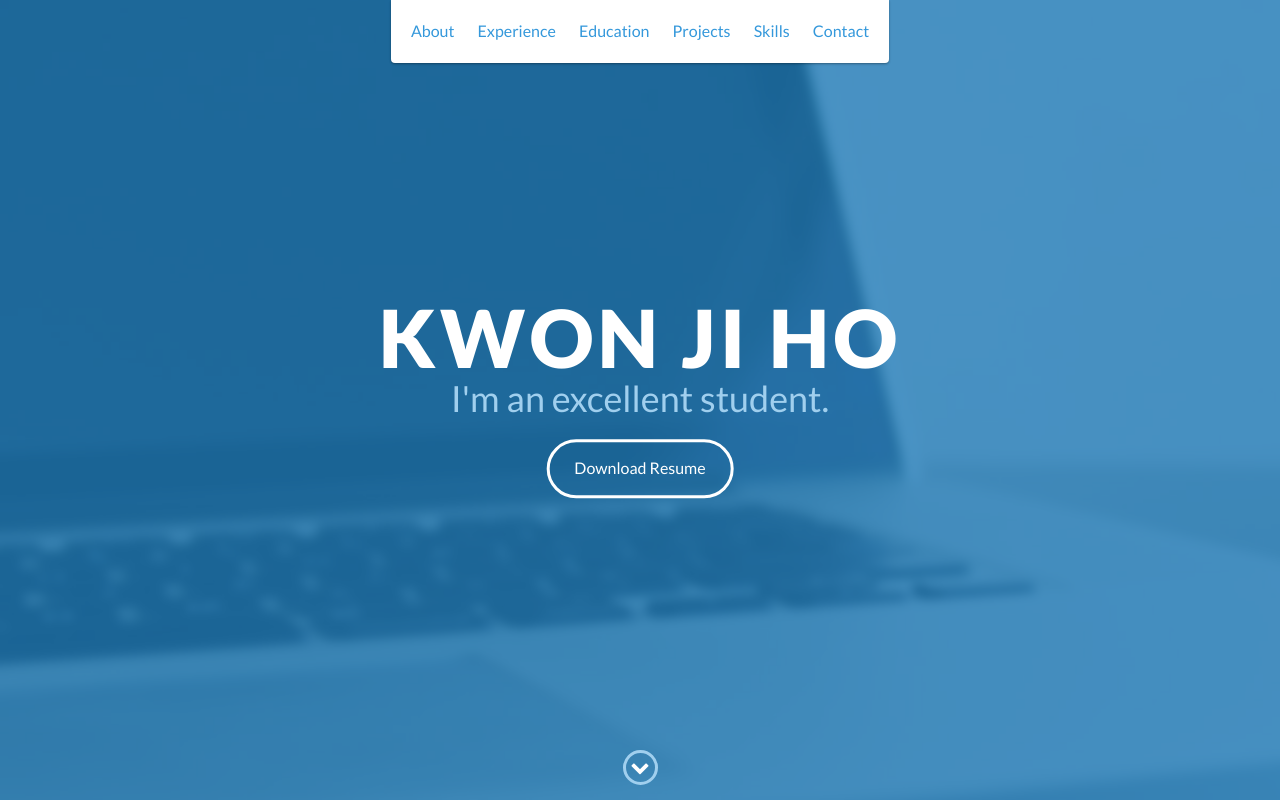
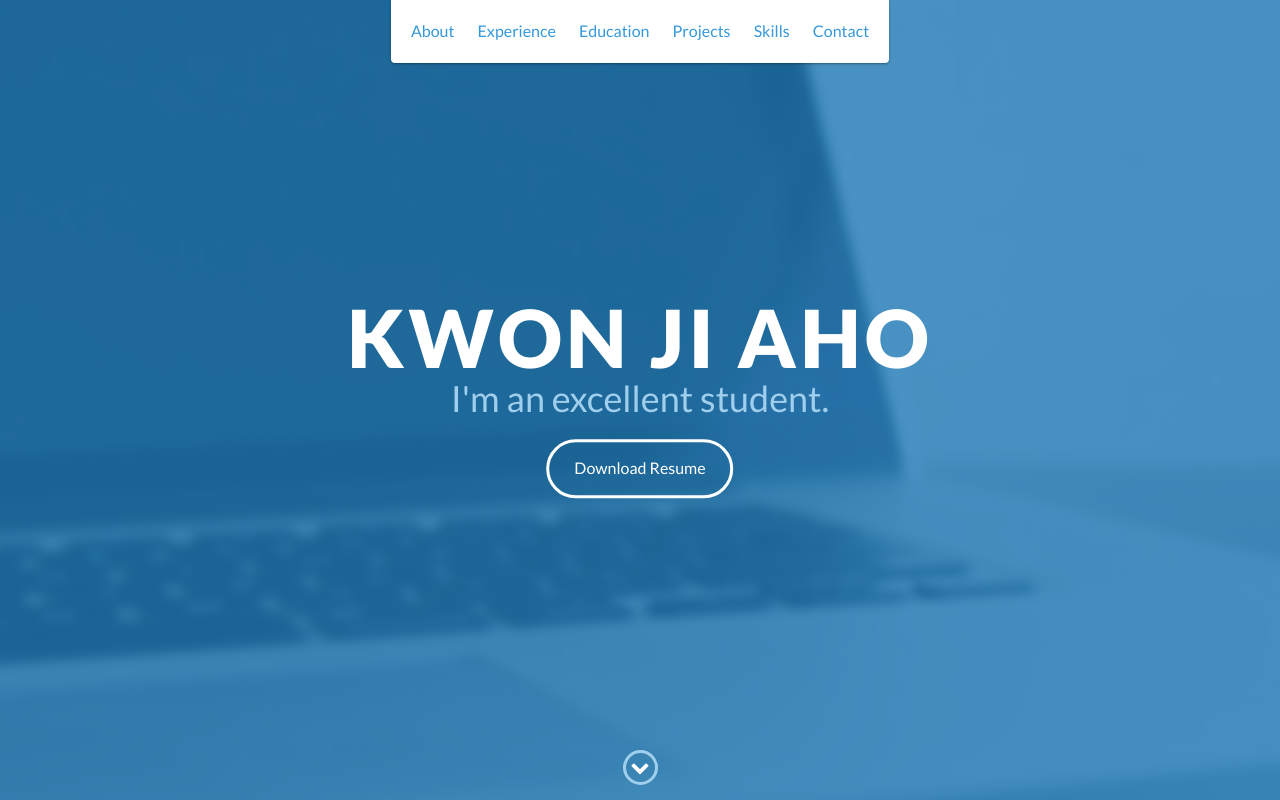
Before and after one commit to Kwonjiho/Kwonjiho.github.io, a website: page index.html in a window 1280 px wide. Shown: the top 800 px of the page. Drawn offline with nearby package versions, Linux system fonts and the light colour scheme.

Commit message:
change the ajf

```diff
--- a/index.html
+++ b/index.html
@@ -48,7 +48,7 @@
 
     <div id="lead">
         <div id="lead-content">
-            <h1>Kwon ji ho</h1>
+            <h1>Kwon ji aho</h1>
             <h2>I'm an excellent student. </h2>
             <a href="#" class="btn-rounded-white">Download Resume</a>
         </div>
```
